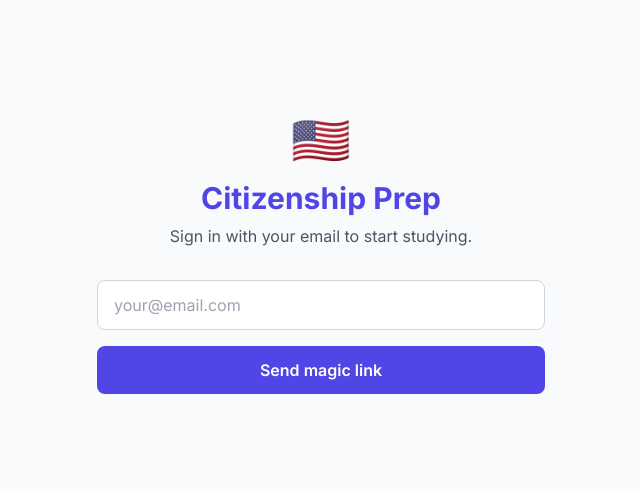
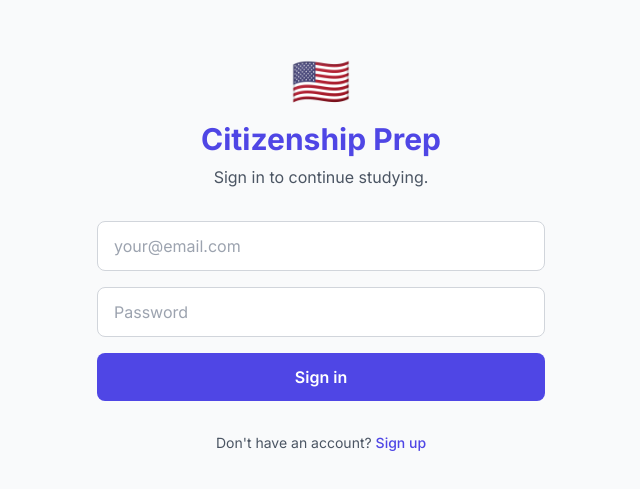
Before and after one commit to rfrancisr/nationalite, a React (Vite) app: page /login in a window 1280 px wide. Shown: the part 145-634 px from the top of the page, without its empty margins (319-959 px from the left). Built offline with nearby package versions, Linux system fonts and the light colour scheme; no server answers.

Commit message:
fix: remove signup confirmation screen, rely on auth state redirect

```diff
--- a/src/pages/login-page.tsx
+++ b/src/pages/login-page.tsx
@@ -3,9 +3,10 @@ import { Navigate } from 'react-router-dom'
 import { useAuthStore } from '@/stores/auth-store'
 
 export default function LoginPage() {
-  const { user, signInWithEmail } = useAuthStore()
+  const { user, signIn, signUp } = useAuthStore()
+  const [mode, setMode] = useState<'signin' | 'signup'>('signin')
   const [email, setEmail] = useState('')
-  const [sent, setSent] = useState(false)
+  const [password, setPassword] = useState('')
   const [error, setError] = useState<string | null>(null)
   const [submitting, setSubmitting] = useState(false)
 
@@ -15,27 +16,11 @@ export default function LoginPage() {
     e.preventDefault()
     setSubmitting(true)
     setError(null)
-    const result = await signInWithEmail(email)
+    const result = mode === 'signin'
+      ? await signIn(email, password)
+      : await signUp(email, password)
     setSubmitting(false)
-    if (result.error) {
-      setError(result.error)
-    } else {
-      setSent(true)
-    }
-  }
-
-  if (sent) {
-    return (
-      <div className="min-h-screen flex items-center justify-center bg-gray-50 px-4">
-        <div className="max-w-md w-full text-center space-y-4">
-          <div className="text-5xl">📬</div>
-          <h1 className="text-2xl font-semibold text-gray-900">Check your email</h1>
-          <p className="text-gray-600">
-            We sent a magic link to <strong>{email}</strong>. Click it to sign in.
-          </p>
-        </div>
-      </div>
-    )
+    if (result.error) setError(result.error)
   }
 
   return (
@@ -44,7 +29,9 @@ export default function LoginPage() {
         <div className="text-center">
           <div className="text-5xl mb-4">🇺🇸</div>
           <h1 className="text-3xl font-bold text-indigo-600">Citizenship Prep</h1>
-          <p className="mt-2 text-gray-600">Sign in with your email to start studying.</p>
+          <p className="mt-2 text-gray-600">
+            {mode === 'signin' ? 'Sign in to continue studying.' : 'Create an account to get started.'}
+          </p>
         </div>
 
         <form onSubmit={handleSubmit} className="space-y-4">
@@ -57,15 +44,36 @@ export default function LoginPage() {
             className="w-full px-4 py-3 border border-gray-300 rounded-lg focus:outline-none focus:ring-2 focus:ring-indigo-500"
             aria-label="Email address"
           />
+          <input
+            type="password"
+            value={password}
+            onChange={(e) => setPassword(e.target.value)}
+            placeholder="Password"
+            required
+            minLength={6}
+            className="w-full px-4 py-3 border border-gray-300 rounded-lg focus:outline-none focus:ring-2 focus:ring-indigo-500"
+            aria-label="Password"
+          />
           {error && <p className="text-red-500 text-sm">{error}</p>}
           <button
             type="submit"
             disabled={submitting}
             className="w-full py-3 bg-indigo-600 text-white rounded-lg font-semibold hover:bg-indigo-700 disabled:opacity-50 transition-colors"
           >
-            {submitting ? 'Sending…' : 'Send magic link'}
+            {submitting ? '…' : mode === 'signin' ? 'Sign in' : 'Create account'}
           </button>
         </form>
+
+        <p className="text-center text-sm text-gray-600">
+          {mode === 'signin' ? "Don't have an account? " : 'Already have an account? '}
+          <button
+            type="button"
+            onClick={() => { setMode(mode === 'signin' ? 'signup' : 'signin'); setError(null) }}
+            className="text-indigo-600 font-medium hover:underline"
+          >
+            {mode === 'signin' ? 'Sign up' : 'Sign in'}
+          </button>
+        </p>
       </div>
     </div>
   )
```
